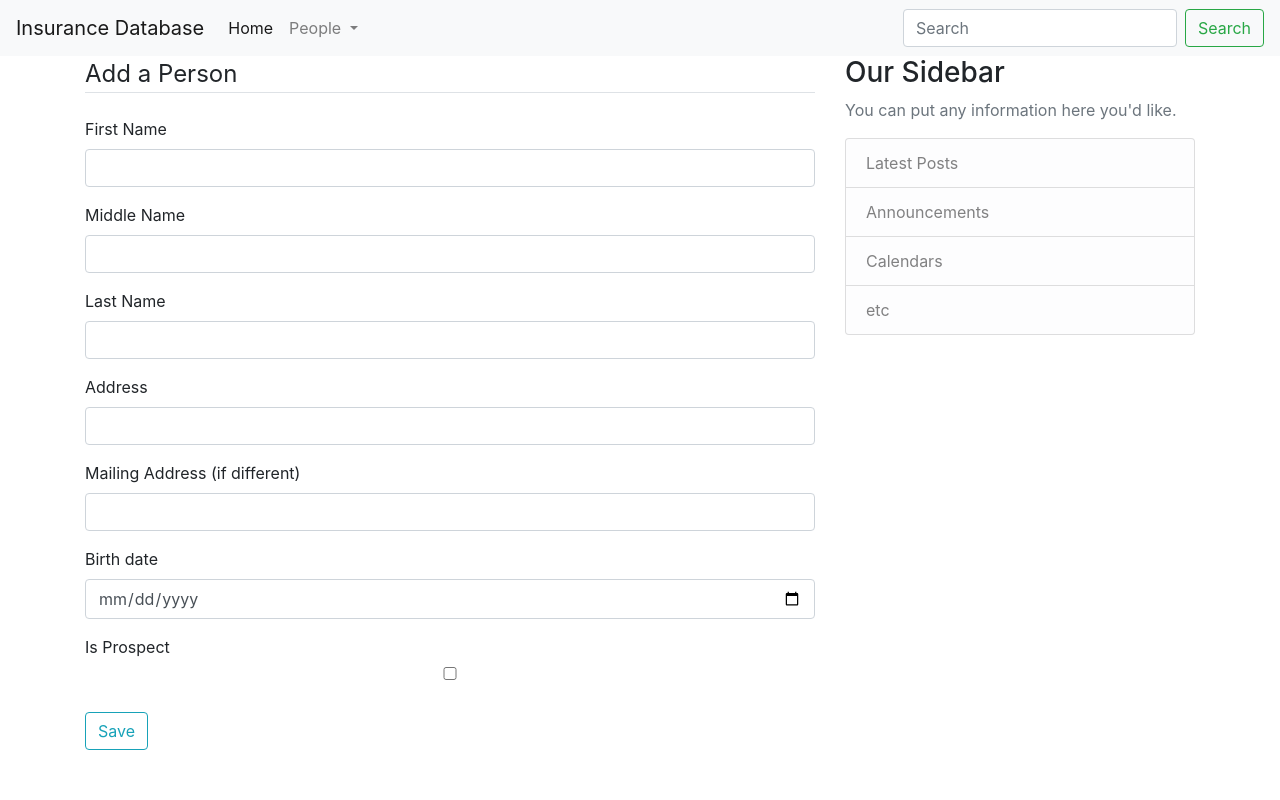
After one commit to yodigi7/InsuranceDatabase, a Flask app: page /add-basic-person in a window 1280 px wide. The commit adds this page. Run offline with Flask 2, Linux system fonts and the light colour scheme; some libraries are stand-ins or nearby versions.

Commit message:
Form now works and will add a person to the database.

```diff
--- a/database/Person_Work.py
+++ b/database/Person_Work.py
@@ -10,6 +10,7 @@
     employer = db.Column(db.String(50))
     employer_start = db.Column(db.Date())
     level_of_education = db.Column(db.String(20))
+    person = db.relationship('Person', backref='work')
 
     def add_to_database(self) -> None:
         db.session.add(self)
--- /dev/null
+++ b/frontend/forms/add_basic_person.py
@@ -0,0 +1,15 @@
+from flask_wtf import FlaskForm
+from wtforms import StringField, BooleanField, SubmitField
+from wtforms.fields.html5 import DateField
+from wtforms.validators import Length, Optional
+
+
+class AddBasicPersonForm(FlaskForm):
+    first_name = StringField('First Name', validators=[Length(max=30)])
+    middle_name = StringField('Middle Name', validators=[Length(max=30)])
+    last_name = StringField('Last Name', validators=[Length(max=30)])
+    address = StringField('Address', validators=[Length(max=70)])
+    mailing_address = StringField('Mailing Address (if different)', validators=[Length(max=30)])
+    birth_date = DateField('Birth date', validators=[Optional()])
+    is_prospect = BooleanField('Is Prospect')
+    submit = SubmitField('Save')
--- a/frontend/routes.py
+++ b/frontend/routes.py
@@ -4,24 +4,63 @@
 from database.Person_Work import PersonWork
 
 from database.flask_db import app
-from frontend.forms.basic_person import BasicPersonForm
+from frontend.forms.add_basic_person import AddBasicPersonForm
+from frontend.forms.get_person import GetBasicPersonForm
 
 
 @app.route('/')
 @app.route('/home')
 def home():
+    if request.args:
+        print(request.args)
     return render_template('default.html', title='Home')
 
 
-@app.route('/add/person', methods=['GET', 'POST'])
-def add_basic_persion():
-    form = BasicPersonForm(request.form)
-    if form.validate():
+@app.route('/get-person/<int:unique_id>', methods=['GET', 'POST'])
+def get_person(unique_id):
+    person = Person.query.get_or_404(unique_id)
+    form = GetBasicPersonForm()
+    form.first_name.default = person.first_name
+    print(request.form)
+    if 'save' in request.form:
+        person.first_name = form.first_name.data
+        person.middle_name = form.middle_name.data
+        person.last_name = form.last_name.data
+        person.address = form.address.data
+        person.mailing_address = form.mailing_address.data
+        person.birth_date = form.birth_date.data
+        person.is_prospect = form.is_prospect.data
+        person.update()
+    if 'delete' in request.form:
+        person.delete()
+        return redirect(url_for('find_person'))
+    return render_template('get_person.html', title='Get Person {}'.format(unique_id), person=person, form=form)
+
+
+@app.route('/find-person')
+def find_person():
+    persons = list(Person.query.all())
+    return render_template('find_person_results.html', title='Find Person', persons=persons)
+
+
+@app.route('/add-basic-person', methods=['GET', 'POST'])
+def add_basic_person():
+    form = AddBasicPersonForm(request.form)
+    if form.validate_on_submit():
         flash('Person saved', 'success')
-        print(form.first_name.data)
-        Person(unique_id=1, first_name=form.first_name.data).add_to_database()
+        Person(first_name=form.first_name.data,
+               middle_name=form.middle_name.data,
+               last_name=form.last_name.data,
+               address=form.address.data,
+               mailing_address=form.mailing_address.data,
+               birth_date=form.birth_date.data,
+               is_prospect=form.is_prospect.data).add()
         return redirect(url_for('home'))
-    return render_template('add.html', title='Adding a Person', form=form)
+    elif request.method == 'POST':
+        for item in form.errors.items():
+            flash(item, 'danger')
+            return redirect(url_for('add_basic_person'))
+    return render_template('add_basic_person.html', title='Adding a Person', form=form)
 
 
 if __name__ == '__main__':
--- /dev/null
+++ b/frontend/templates/add_basic_person.html
@@ -0,0 +1,42 @@
+{% extends 'default.html' %}
+{% block content %}
+    <div class="content-section">
+        <form method="POST" action="">
+            {{ form.hidden_tag() }}
+            <fieldset class="form-group">
+                <legend class="border-bottom mb-4">Add a Person</legend>
+                <div class="form-group">
+                    {{ form.first_name.label(class='form-control-label') }}
+                    {{ form.first_name(class='form-control form control-lg') }}
+                </div>
+                <div class="form-group">
+                    {{ form.middle_name.label(class='form-control-label') }}
+                    {{ form.middle_name(class='form-control form control-lg') }}
+                </div>
+                <div class="form-group">
+                    {{ form.last_name.label(class='form-control-label') }}
+                    {{ form.last_name(class='form-control form control-lg') }}
+                </div>
+                <div class="form-group">
+                    {{ form.address.label(class='form-control-label') }}
+                    {{ form.address(class='form-control form control-lg') }}
+                </div>
+                <div class="form-group">
+                    {{ form.mailing_address.label(class='form-control-label') }}
+                    {{ form.mailing_address(class='form-control form control-lg') }}
+                </div>
+                <div class="form-group">
+                    {{ form.birth_date.label(class='form-control-label') }}
+                    {{ form.birth_date(class='form-control form control-lg') }}
+                </div>
+                <div class="form-group">
+                    {{ form.is_prospect.label(class='form-control-label') }}
+                    {{ form.is_prospect(class='form-control form control-lg') }}
+                </div>
+            </fieldset>
+            <div class="form-group">
+                {{ form.submit(class='btn btn-outline-info') }}
+            </div>
+        </form>
+    </div>
+{% endblock content %}
--- a/frontend/templates/default.html
+++ b/frontend/templates/default.html
@@ -25,9 +25,8 @@
               People
             </a>
             <div class="dropdown-menu" aria-labelledby="navbarDropdown">
-              <a class="dropdown-item" href="#">Add</a>
-              <a class="dropdown-item" href="#">Create</a>
-              <a class="dropdown-item" href="#">Delete</a>
+              <a class="dropdown-item" href="/add-basic-person">Add</a>
+              <a class="dropdown-item" href="/find-person">Lookup</a>
             </div>
           </li>
         </ul>
```
Also changed, not shown: database/Person.py (+8 -2 lines), frontend/forms/basic_person.py (deleted, +0 -14 lines), frontend/forms/get_person.py (added, +16 -0 lines), frontend/templates/find_person_results.html (added, +17 -0 lines), frontend/templates/get_person.html (renamed from frontend/templates/add.html, +12 -7 lines).
